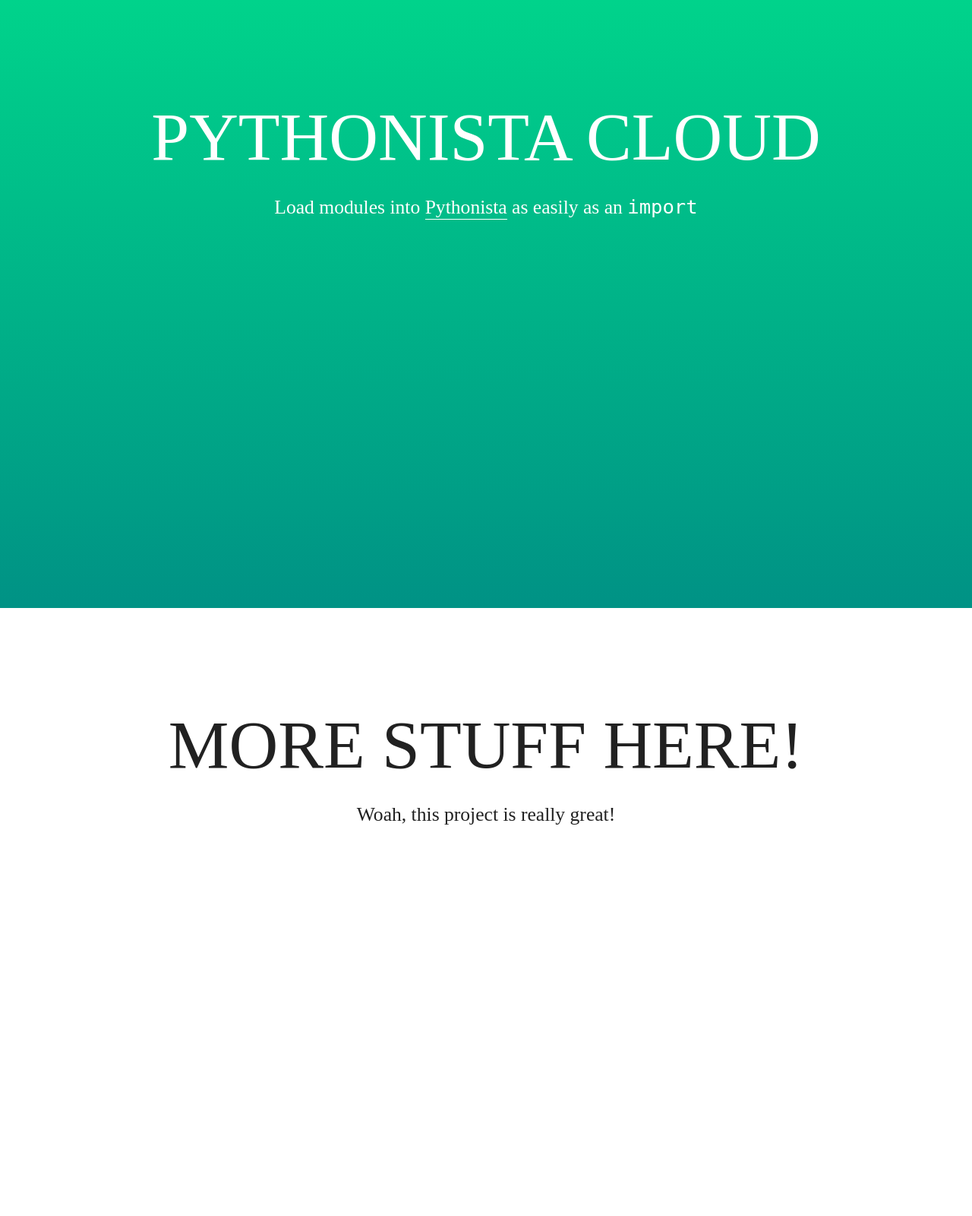
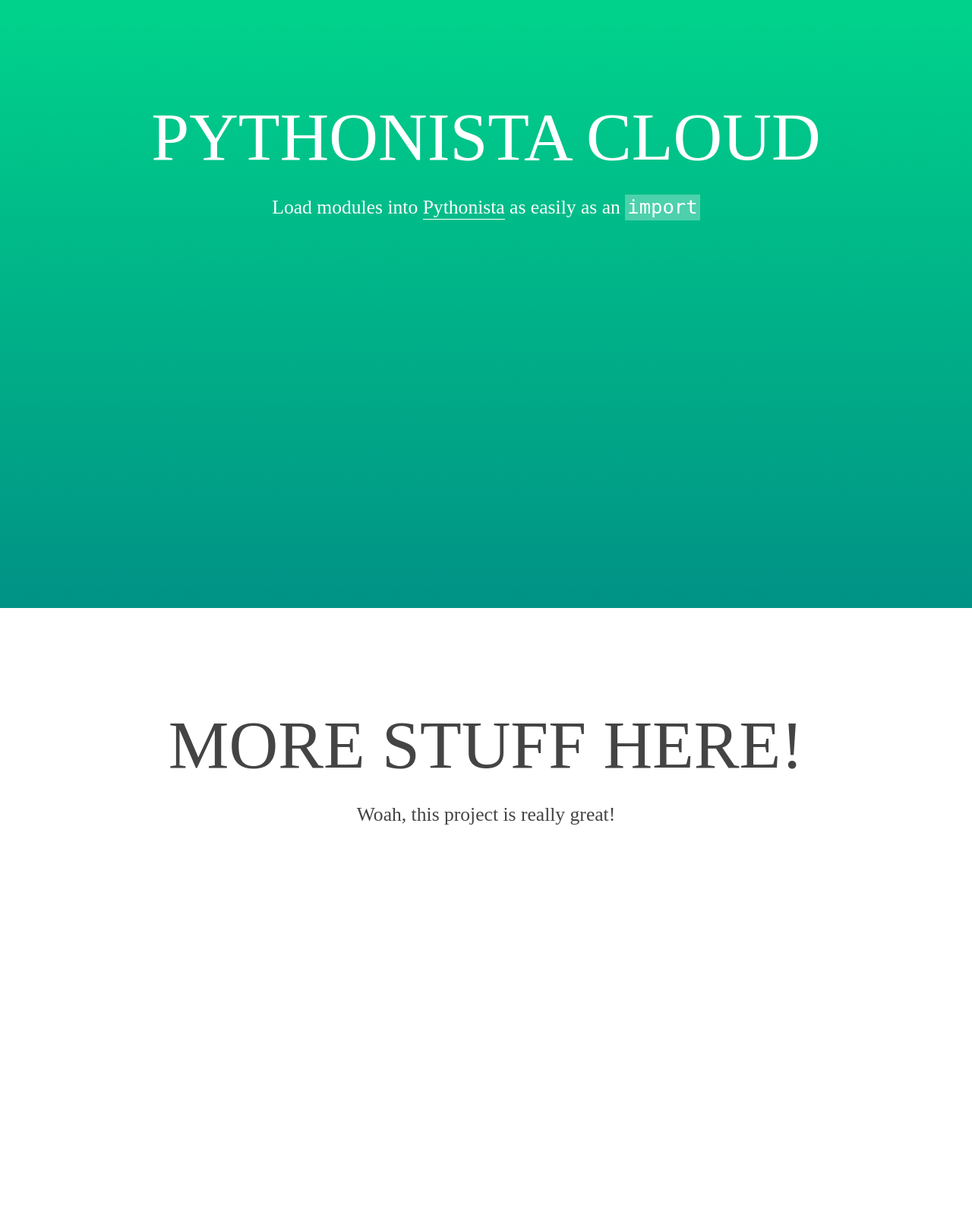
Before and after one commit to pythonista-cloud/pythonista-cloud, a PHP site: page / in a window 1280 px wide. Shown: the whole page at 76% size. Run offline with PHP 8.4, Linux system fonts and the light colour scheme; some libraries are stand-ins or nearby versions.

Commit message:
Tweak styles

```diff
--- a/server/site/main.css
+++ b/server/site/main.css
@@ -36,6 +36,12 @@ a {
   padding-bottom: 1px;
 }
 
+code {
+  background-color: rgba(255, 255, 255, 0.3);
+  padding: 1px 3px 3px;
+  font-family: "Inconsolata" monospace;
+}
+
 @media (max-width: 420px) {
   h1 {
     font-size: 12.5vw;
@@ -56,7 +62,7 @@ div.section {
 
 #two {
   background: #fff;
-  color: #212121;
+  color: #444;
 }
 
 #particles {
--- a/server/site/main.html
+++ b/server/site/main.html
@@ -7,7 +7,7 @@
 
   <meta name="viewport" content="initial-scale = 1.0,maximum-scale = 1.0" />
 
-  <link href="https://fonts.googleapis.com/css?family=Raleway" rel="stylesheet" />
+  <link href="https://fonts.googleapis.com/css?family=Raleway|Inconsolata" rel="stylesheet" />
   <link href="http://code.ionicframework.com/ionicons/2.0.1/css/ionicons.min.css" rel="stylesheet" />
   <link rel="stylesheet" href="main.css">
 </head>
```
